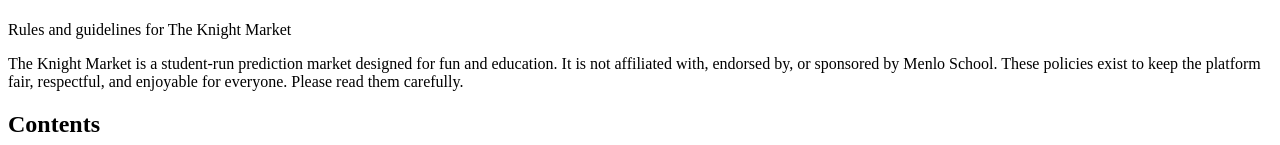
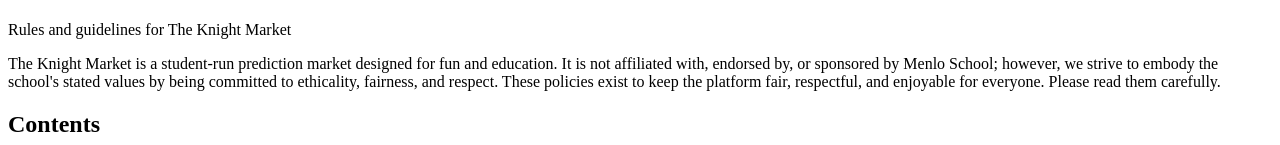
Before and after one commit to neal-del/knightcoin, a React (Vite) app in the folder client/: page /#/policies in a window 1280 px wide. Shown: the part 521-666 px from the top of the page. Built offline with nearby package versions, Linux system fonts and the light colour scheme; no server answers; a web font is replaced by a local one.

Commit message:
Update policies blurb to reference school values

```diff
--- a/client/src/pages/Policies.tsx
+++ b/client/src/pages/Policies.tsx
@@ -111,7 +111,7 @@ export default function Policies() {
       <div className="rounded-lg border border-primary/20 bg-primary/5 p-4">
         <p className="text-sm text-foreground/80 leading-relaxed">
           The Knight Market is a student-run prediction market designed for fun and education.
-          It is not affiliated with, endorsed by, or sponsored by Menlo School.
+          It is not affiliated with, endorsed by, or sponsored by Menlo School; however, we strive to embody the school's stated values by being committed to ethicality, fairness, and respect.
           These policies exist to keep the platform fair, respectful, and enjoyable for
           everyone. Please read them carefully.
         </p>
```
